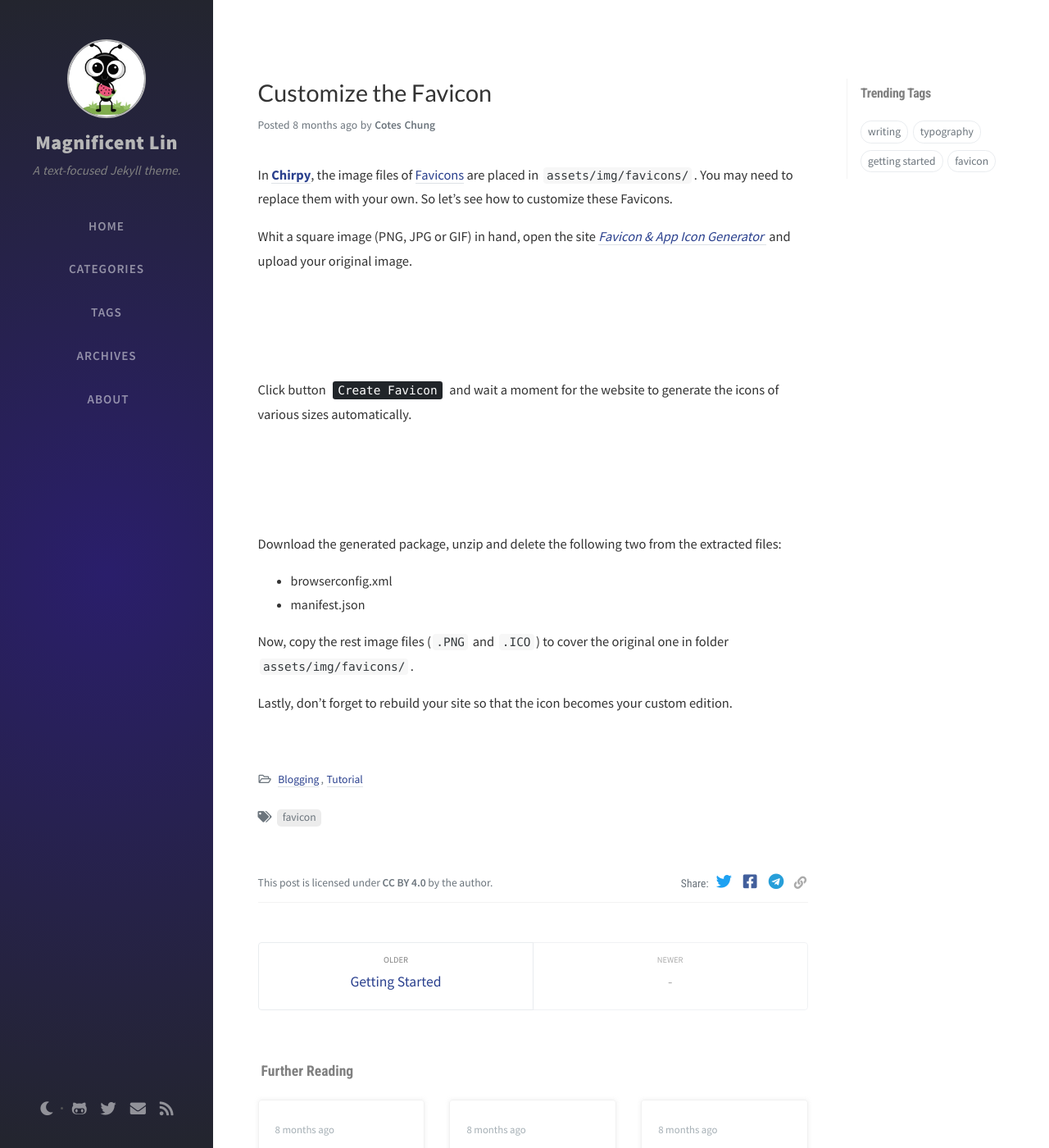
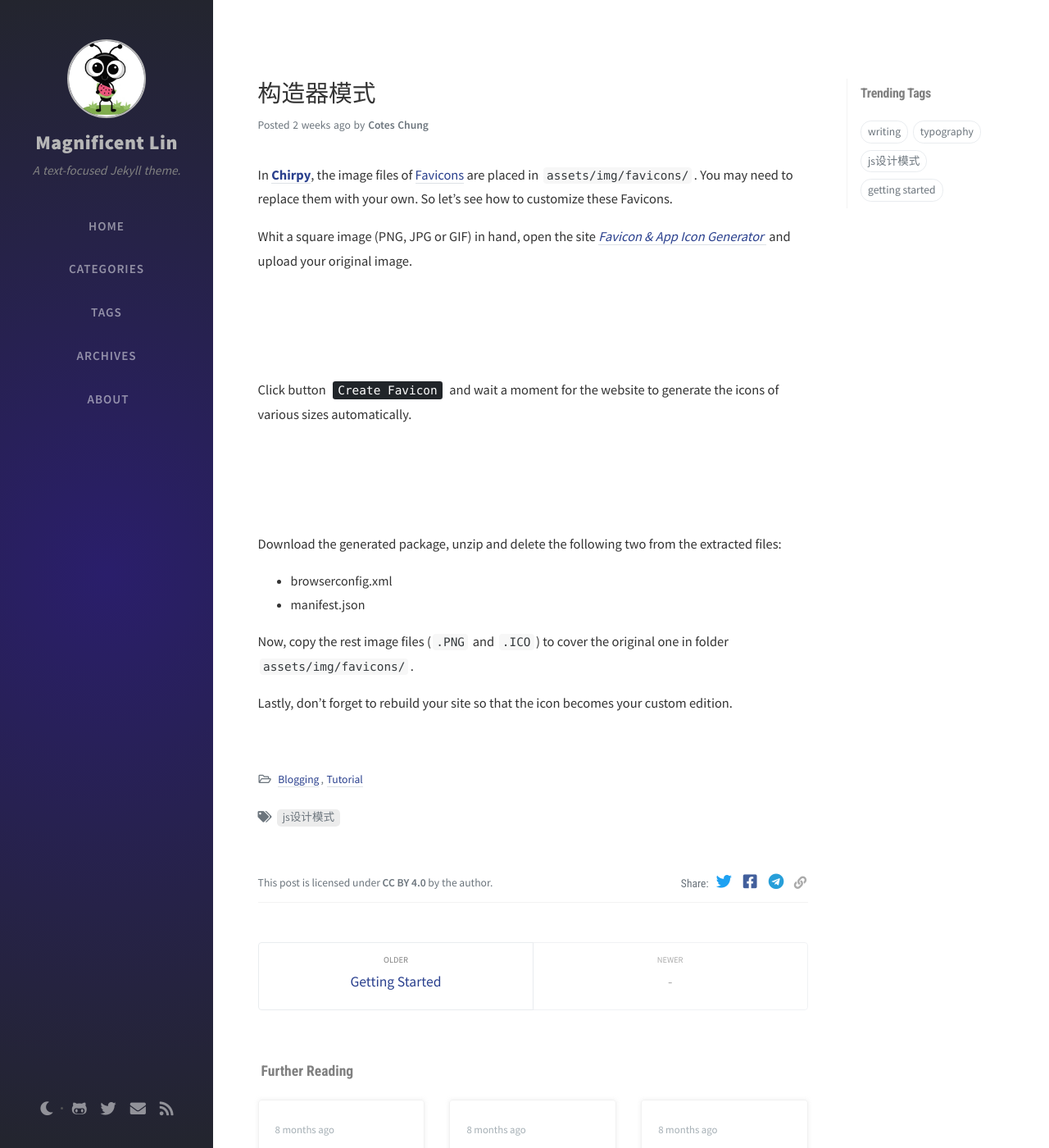
Before and after one commit to magnificentLin/magnificentLin, a Jekyll site: the page built from _posts/2019-08-11-customize-the-favicon.md, in a window 1280 px wide and 1400 px high. Shown: the whole window at 82% size. Built offline with Jekyll 4.4.1, drawn with Linux system fonts in a browser that asks for light colours; nearby versions of some CDN libraries; comment, search, counter and statistics services are not loaded.

Commit message:
整理博客内容

```diff
--- a/_posts/2019-08-11-customize-the-favicon.md
+++ b/_posts/2019-08-11-customize-the-favicon.md
@@ -1,9 +1,9 @@
 ---
-title: Customize the Favicon
+title: 构造器模式
 author: Cotes Chung
-date: 2019-08-11 00:34:00 +0800
+date: 2020-04-02 01:09:00 +0800
 categories: [Blogging, Tutorial]
-tags: [favicon]
+tags: [js设计模式]
 toc: false
 ---
 
```
